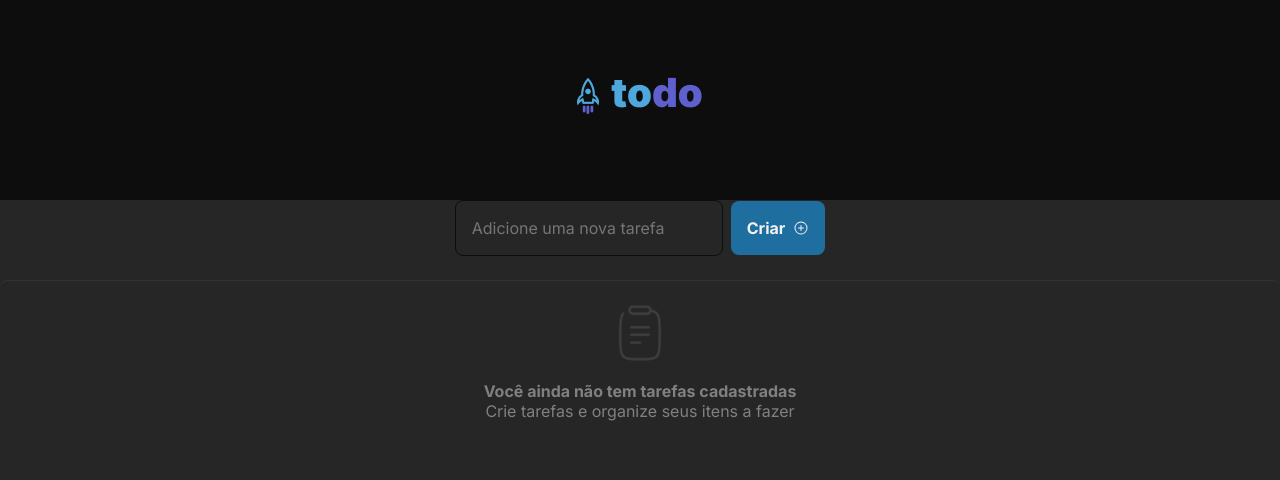
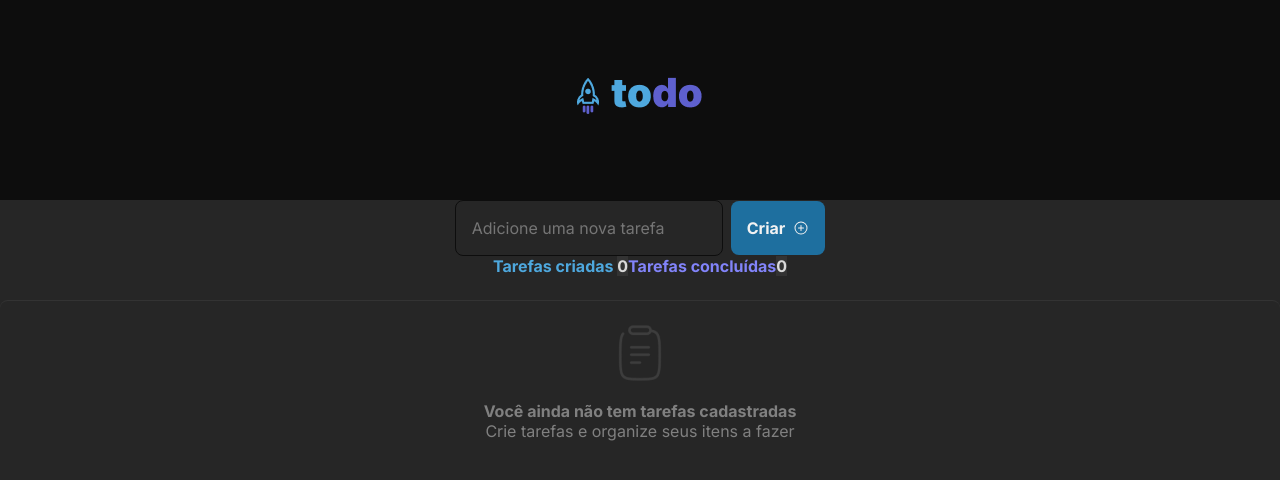
Before and after one commit to gustmrg/react-todo-list, a React (Vite) app: page / in a window 1280 px wide. Shown: the top 480 px of the page. Built offline with nearby package versions, Linux system fonts and the light colour scheme.

Commit message:
Add tasks info

```diff
--- a/src/components/TasksList.module.css
+++ b/src/components/TasksList.module.css
@@ -17,3 +17,25 @@ p {
 img {
   margin-bottom: 1rem;
 }
+
+span {
+  background-color: var(--gray-400);
+  color: var(--gray-200);
+}
+
+.tasks_info {
+  display: flex;
+  align-items: center;
+  justify-content: center;
+  flex-direction: row;
+}
+
+.tasks_created > p {
+  color: var(--blue);
+  font-weight: 700;
+}
+
+.tasks_done > p {
+  color: var(--purple);
+  font-weight: 700;
+}
--- a/src/components/TasksList.tsx
+++ b/src/components/TasksList.tsx
@@ -9,6 +9,19 @@ export function TasksList() {
 
   if (tasksList.length == 0) {
     return (
+      <>
+        <div className={styles.tasks_info}>
+          <div className={styles.tasks_created}>
+            <p>
+              Tarefas criadas <span>0</span>
+            </p>
+          </div>
+          <div className={styles.tasks_done}>
+            <p>
+              Tarefas concluídas<span>0</span>
+            </p>
+          </div>
+        </div>
         <div className={styles.container_tasks}>
           <img src={clipboardImage} alt="Imagem de uma prancheta" />
           <div>
@@ -16,6 +29,7 @@ export function TasksList() {
             <p>Crie tarefas e organize seus itens a fazer</p>
           </div>
         </div>
+      </>
     );
   }
 }
```
Lines whose indentation alone changed are shown as unchanged.
